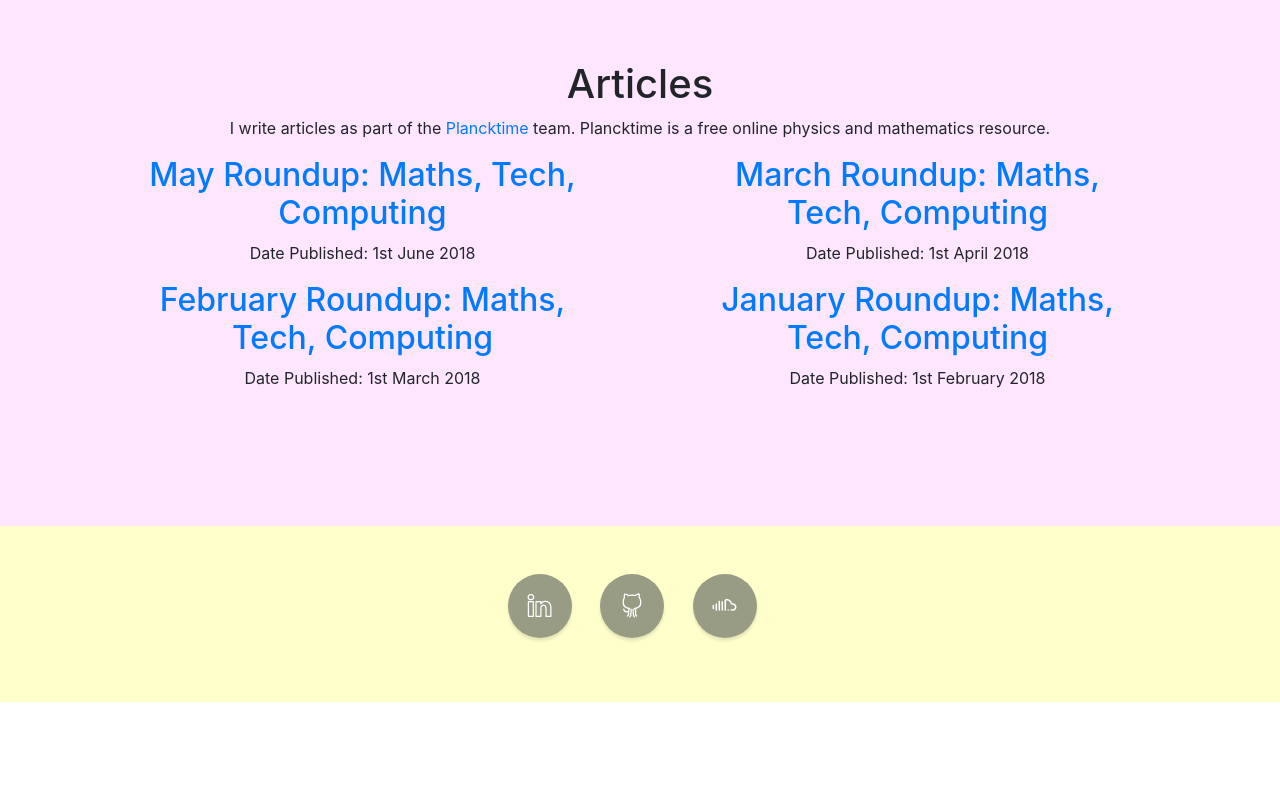
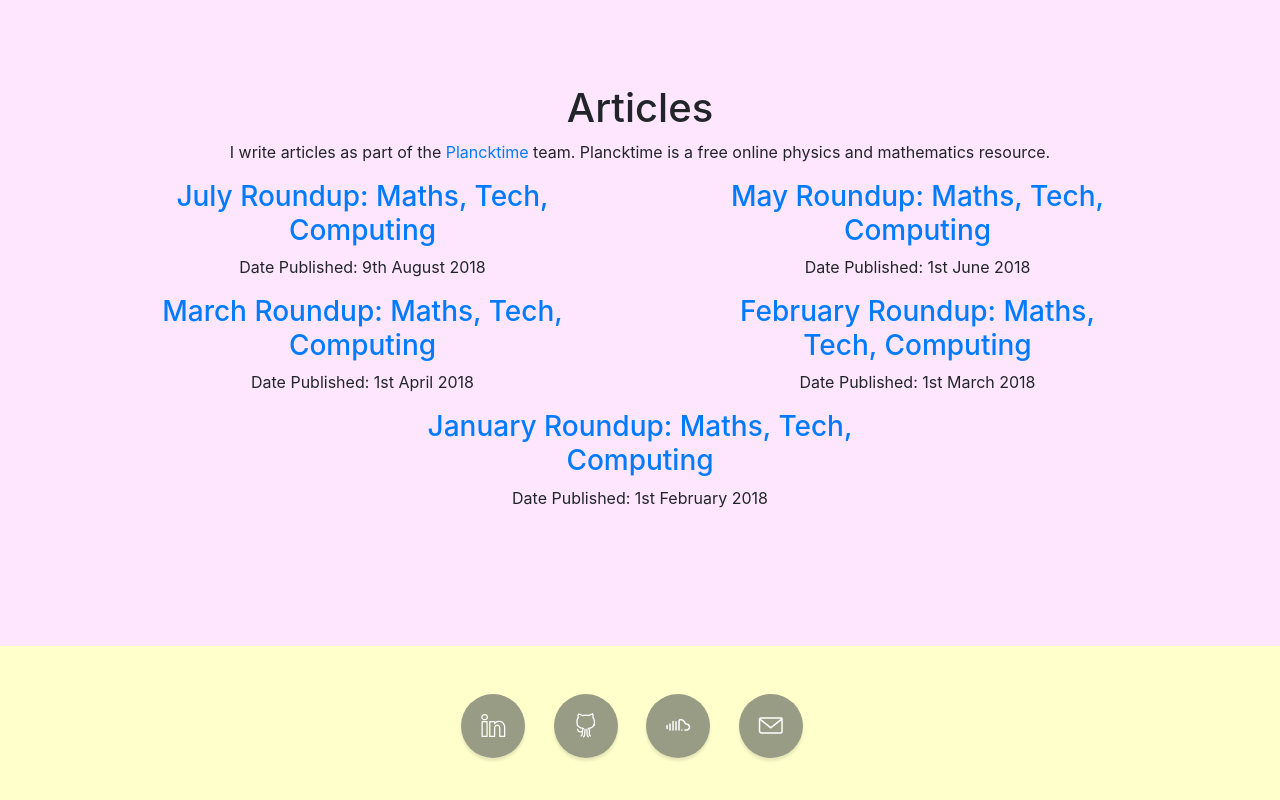
Before and after one commit to serenelc/personal-website, a website with bundled scripts: page index.html in a window 1280 px wide. Shown: the part 1372-2172 px from the top of the page. Before the commit the page ends 2074 px from the top, so only its background shows below. Built offline with nearby package versions, Linux system fonts and the light colour scheme.

Commit message:
Basic structure done?

```diff
--- a/index.html
+++ b/index.html
@@ -40,7 +40,7 @@
           <a class="js-scroll-trigger" href="#about">About</a>
         </li>
         <li class="sidebar-nav-item">
-          <a class="js-scroll-trigger" href="#projects">Projects</a>
+          <a class="js-scroll-trigger" href="#experience">Experience</a>
         </li>
         <li class="sidebar-nav-item">
           <a class="js-scroll-trigger" href="#articles">Articles</a>
@@ -69,7 +69,11 @@
         <div class="row">
           <div class="col-lg-10 mx-auto">
             <h1> About </h1>
-            <p>Societies, interests, extracurriculars etc.</p>
+            <p>My name is Serene Chongtrakul and I am a second year Joint Mathematics and Computer Science
+            undergraduate at Imperial College London.</p>
+            <!-- http://talkerscode.com/webtricks/create-animated-skill-bar-using-jquery-html-and-css.php
+            https://codepen.io/tamak/pen/hzEer
+            https://www.w3schools.com/howto/howto_css_skill_bar.asp -->
           </div>
         </div>
       </div>
@@ -97,22 +101,44 @@
         <div class="container text-center">
           <div class="row">
             <div class="col-lg-5 mx-auto">
-              <a href="https://www.planckti.me/2018/06/01/may-roundup-maths-tech-computing/" target="_blank"><h2> May Roundup: Maths, Tech, Computing </h2></a>
+              <a href="https://www.planckti.me/2018/08/09/july-roundup/" target="_blank"><h3> July Roundup: Maths, Tech, Computing </h3></a>
+              <p>Date Published: 9th August 2018</p>
+            </div>
+            <div class="col-lg-5 mx-auto">
+              <a href="https://www.planckti.me/2018/06/01/may-roundup-maths-tech-computing/" target="_blank"><h3> May Roundup: Maths, Tech, Computing </h3></a>
               <p>Date Published: 1st June 2018</p>
             </div>
+            <div class="w-100"></div>
             <div class="col-lg-5 mx-auto">
-              <a href="https://www.planckti.me/2018/03/29/march-roundup-maths-tech-computing/" target="_blank"><h2> March Roundup: Maths, Tech, Computing </h2></a>
+              <a href="https://www.planckti.me/2018/03/29/march-roundup-maths-tech-computing/" target="_blank"><h3> March Roundup: Maths, Tech, Computing </h3></a>
               <p>Date Published: 1st April 2018</p>
             </div>
             <div class="col-lg-5 mx-auto">
-              <a href="https://www.planckti.me/2018/02/28/february-roundup-maths-tech-computing/" target="_blank"><h2> February Roundup: Maths, Tech, Computing </h2></a>
+              <a href="https://www.planckti.me/2018/02/28/february-roundup-maths-tech-computing/" target="_blank"><h3> February Roundup: Maths, Tech, Computing </h3></a>
               <p>Date Published: 1st March 2018</p>
             </div>
+            <div class="w-100"></div>
             <div class="col-lg-5 mx-auto">
-              <a href="https://www.planckti.me/2018/02/01/january-roundup-maths-tech-computing/" target="_blank"><h2> January Roundup: Maths, Tech, Computing </h2></a>
+              <a href="https://www.planckti.me/2018/02/01/january-roundup-maths-tech-computing/" target="_blank"><h3> January Roundup: Maths, Tech, Computing </h3></a>
               <p>Date Published: 1st February 2018</p>
             </div>
           </div>
+          <!-- <div class="row">
+            <div class="col-lg-5 mx-auto">
+              <a href="https://www.planckti.me/2018/03/29/march-roundup-maths-tech-computing/" target="_blank"><h3> March Roundup: Maths, Tech, Computing </h3></a>
+              <p>Date Published: 1st April 2018</p>
+            </div>
+            <div class="col-lg-5 mx-auto">
+              <a href="https://www.planckti.me/2018/02/28/february-roundup-maths-tech-computing/" target="_blank"><h3> February Roundup: Maths, Tech, Computing </h3></a>
+              <p>Date Published: 1st March 2018</p>
+            </div>
+          </div>
+          <div class="row">
+            <div class="col-lg-5 mx-auto">
+              <a href="https://www.planckti.me/2018/02/01/january-roundup-maths-tech-computing/" target="_blank"><h3> January Roundup: Maths, Tech, Computing </h3></a>
+              <p>Date Published: 1st February 2018</p>
+            </div>
+          </div> -->
         </div>
       </div>
     </section>
@@ -136,8 +162,12 @@
               <i class="icon-social-soundcloud"></i>
             </a>
           </li>
+          <li class="list-inline-item">
+            <a class="social-link rounded-circle text-white mr-3" href="mailto:sc5217@ic.ac.uk" target="_blank">
+              <i class="icon-envelope"></i>
+            </a>
+          </li>
         </ul>
-        <!-- <p class="text-muted small mb-0">Copyright &copy; Your Website 2017</p> -->
       </div>
     </footer>
 
```
